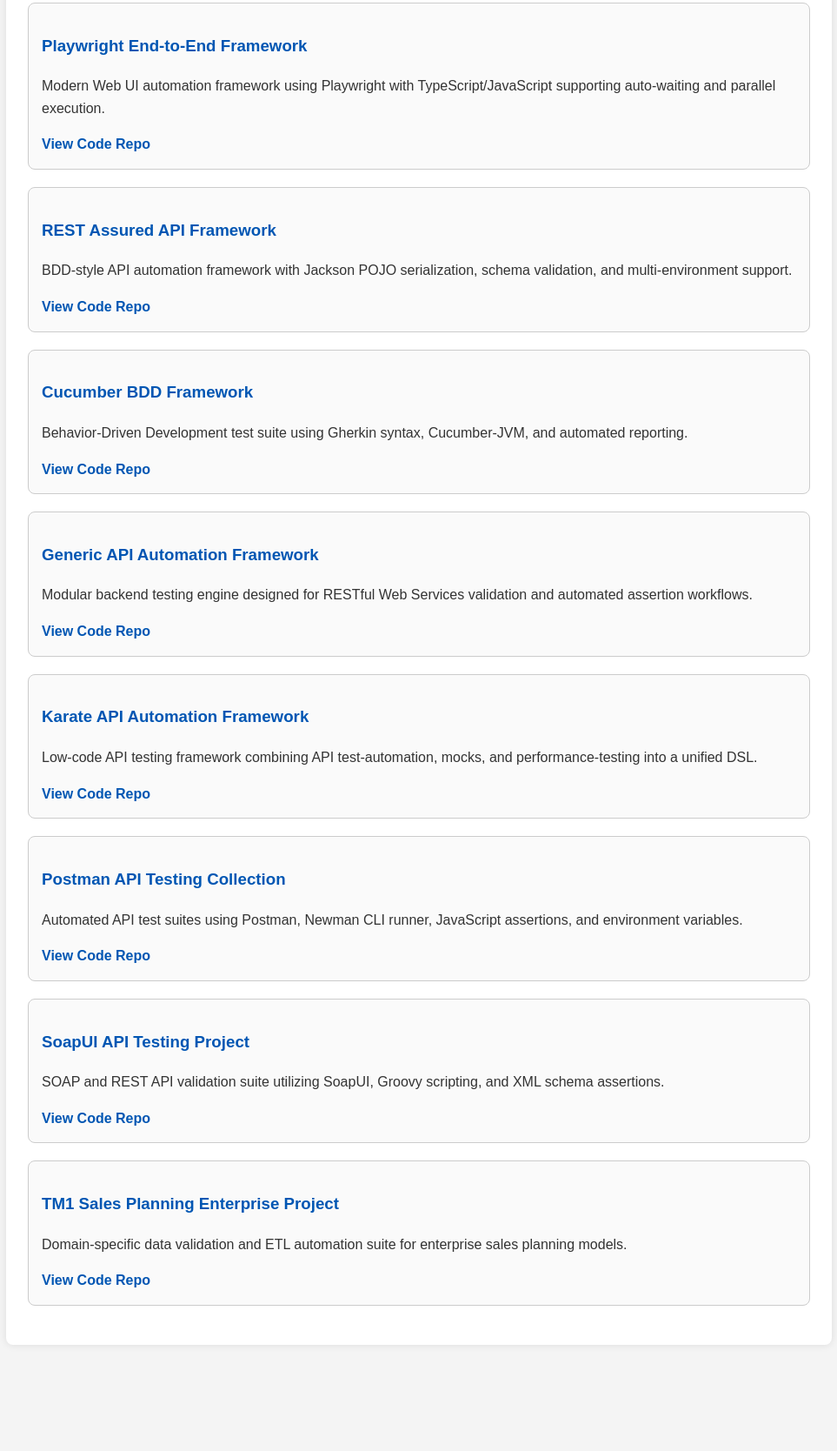
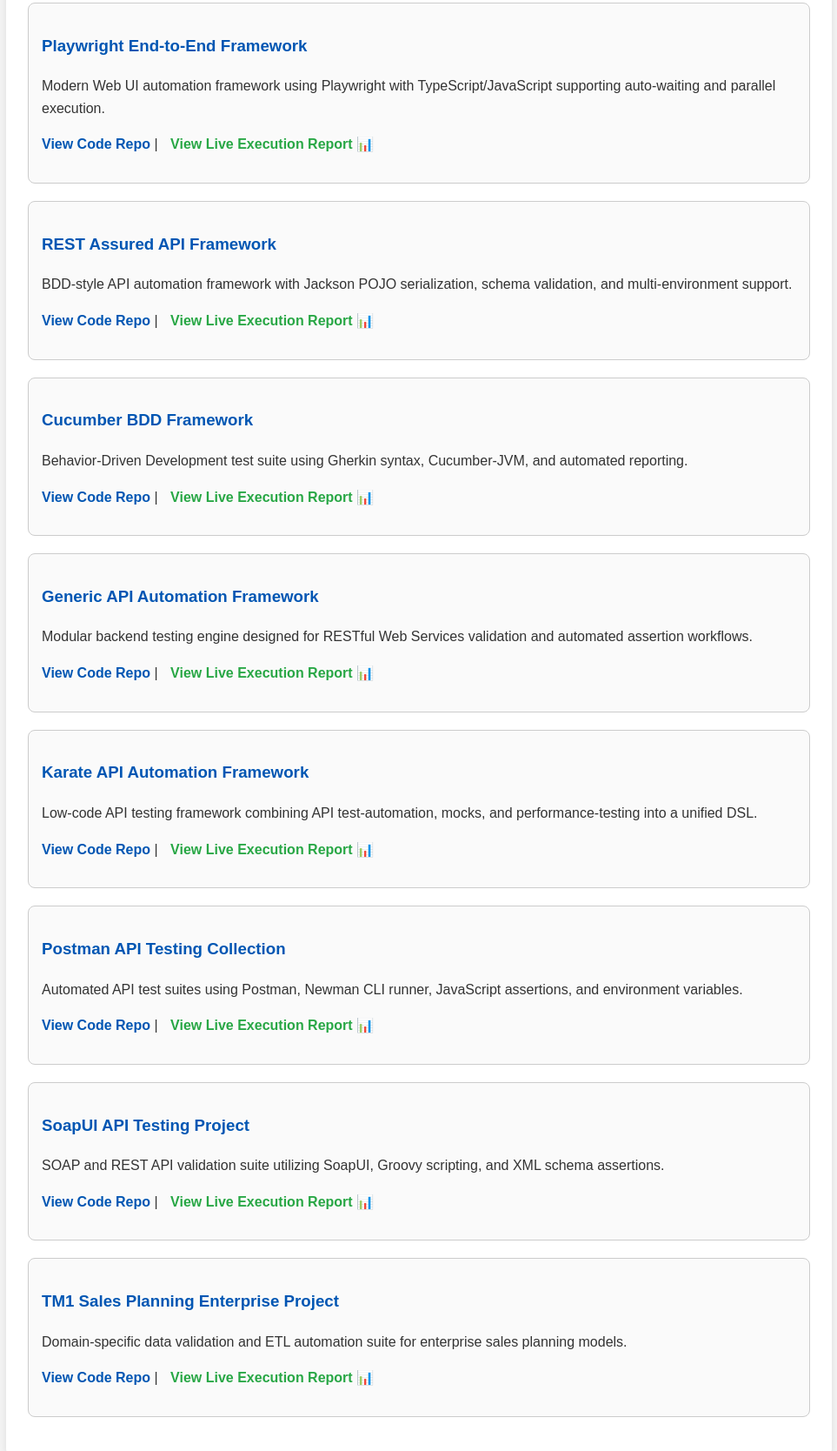
Before and after one commit to amarmishra003-QE/My_Portfolio_QE, a plain HTML site: page index.html in a window 1280 px wide. Shown: the part 1561-3229 px from the top of the page at 87% size, without its empty margins (158-1121 px from the left). Before the commit the page ends 3127 px from the top, so only its background shows below. Drawn offline with Linux system fonts and the light colour scheme.

Commit message:
Add live execution report links to project cards
Updated project cards to include links to live execution reports.

```diff
--- a/index.html
+++ b/index.html
@@ -86,49 +86,73 @@
         <div class="project-card">
             <h3>Playwright End-to-End Framework</h3>
             <p>Modern Web UI automation framework using Playwright with TypeScript/JavaScript supporting auto-waiting and parallel execution.</p>
-            <a href="https://github.com/amarmishra003-QE/playwright-e2e-framework" target="_blank">View Code Repo</a>
+            <p>
+                <a href="https://github.com/amarmishra003-QE/playwright-e2e-framework" target="_blank">View Code Repo</a> |
+                <a href="https://amarmishra003-qe.github.io/playwright-e2e-framework/" target="_blank" class="report-link">View Live Execution Report 📊</a>
+            </p>
         </div>
 
         <div class="project-card">
             <h3>REST Assured API Framework</h3>
             <p>BDD-style API automation framework with Jackson POJO serialization, schema validation, and multi-environment support.</p>
-            <a href="https://github.com/amarmishra003-QE/rest-assured-api-framework" target="_blank">View Code Repo</a>
+            <p>
+                <a href="https://github.com/amarmishra003-QE/rest-assured-api-framework" target="_blank">View Code Repo</a> |
+                <a href="https://amarmishra003-qe.github.io/rest-assured-api-framework/" target="_blank" class="report-link">View Live Execution Report 📊</a>
+            </p>
         </div>
 
         <div class="project-card">
             <h3>Cucumber BDD Framework</h3>
             <p>Behavior-Driven Development test suite using Gherkin syntax, Cucumber-JVM, and automated reporting.</p>
-            <a href="https://github.com/amarmishra003-QE/cucumber-bdd-framework" target="_blank">View Code Repo</a>
+            <p>
+                <a href="https://github.com/amarmishra003-QE/cucumber-bdd-framework" target="_blank">View Code Repo</a> |
+                <a href="https://amarmishra003-qe.github.io/cucumber-bdd-framework/" target="_blank" class="report-link">View Live Execution Report 📊</a>
+            </p>
         </div>
 
         <div class="project-card">
             <h3>Generic API Automation Framework</h3>
             <p>Modular backend testing engine designed for RESTful Web Services validation and automated assertion workflows.</p>
-            <a href="https://github.com/amarmishra003-QE/api-automation-framework" target="_blank">View Code Repo</a>
+            <p>
+                <a href="https://github.com/amarmishra003-QE/api-automation-framework" target="_blank">View Code Repo</a> |
+                <a href="https://amarmishra003-qe.github.io/api-automation-framework/" target="_blank" class="report-link">View Live Execution Report 📊</a>
+            </p>
         </div>
 
         <div class="project-card">
             <h3>Karate API Automation Framework</h3>
             <p>Low-code API testing framework combining API test-automation, mocks, and performance-testing into a unified DSL.</p>
-            <a href="https://github.com/amarmishra003-QE/karate-api-automation-framework" target="_blank">View Code Repo</a>
+            <p>
+                <a href="https://github.com/amarmishra003-QE/karate-api-automation-framework" target="_blank">View Code Repo</a> |
+                <a href="https://amarmishra003-qe.github.io/karate-api-automation-framework/" target="_blank" class="report-link">View Live Execution Report 📊</a>
+            </p>
         </div>
 
         <div class="project-card">
             <h3>Postman API Testing Collection</h3>
             <p>Automated API test suites using Postman, Newman CLI runner, JavaScript assertions, and environment variables.</p>
-            <a href="https://github.com/amarmishra003-QE/postman-api-testing-framework." target="_blank">View Code Repo</a>
+            <p>
+                <a href="https://github.com/amarmishra003-QE/postman-api-testing-framework." target="_blank">View Code Repo</a> |
+                <a href="https://amarmishra003-qe.github.io/postman-api-testing-framework./" target="_blank" class="report-link">View Live Execution Report 📊</a>
+            </p>
         </div>
 
         <div class="project-card">
             <h3>SoapUI API Testing Project</h3>
             <p>SOAP and REST API validation suite utilizing SoapUI, Groovy scripting, and XML schema assertions.</p>
-            <a href="https://github.com/amarmishra003-QE/soapui-api-testing-project" target="_blank">View Code Repo</a>
+            <p>
+                <a href="https://github.com/amarmishra003-QE/soapui-api-testing-project" target="_blank">View Code Repo</a> |
+                <a href="https://amarmishra003-qe.github.io/soapui-api-testing-project/" target="_blank" class="report-link">View Live Execution Report 📊</a>
+            </p>
         </div>
 
         <div class="project-card">
             <h3>TM1 Sales Planning Enterprise Project</h3>
             <p>Domain-specific data validation and ETL automation suite for enterprise sales planning models.</p>
-            <a href="https://github.com/amarmishra003-QE/tm1-sales-planning-project" target="_blank">View Code Repo</a>
+            <p>
+                <a href="https://github.com/amarmishra003-QE/tm1-sales-planning-project" target="_blank">View Code Repo</a> |
+                <a href="https://amarmishra003-qe.github.io/tm1-sales-planning-project/" target="_blank" class="report-link">View Live Execution Report 📊</a>
+            </p>
         </div>
     </section>
 </div>
```
